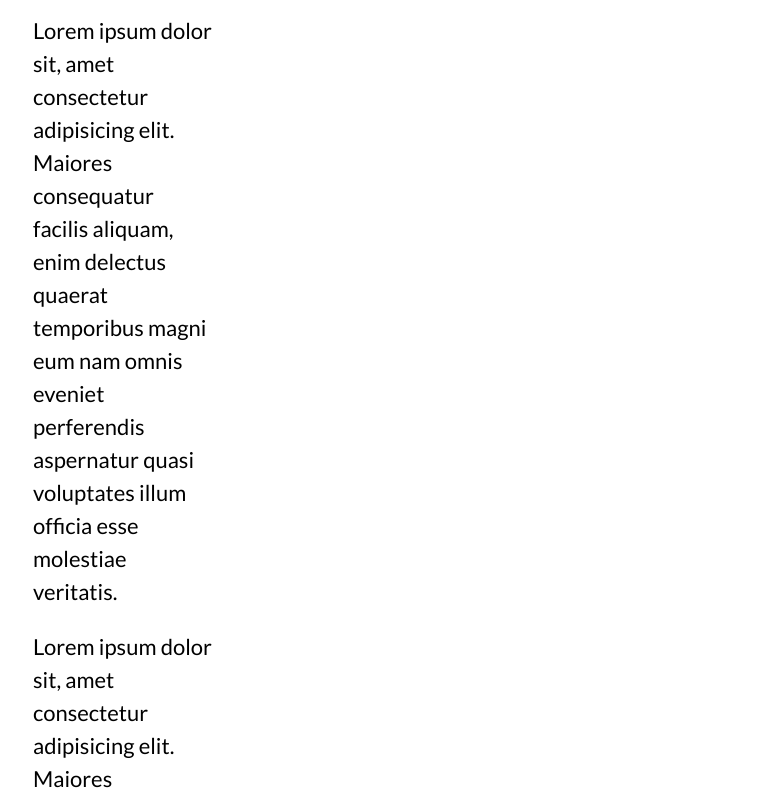
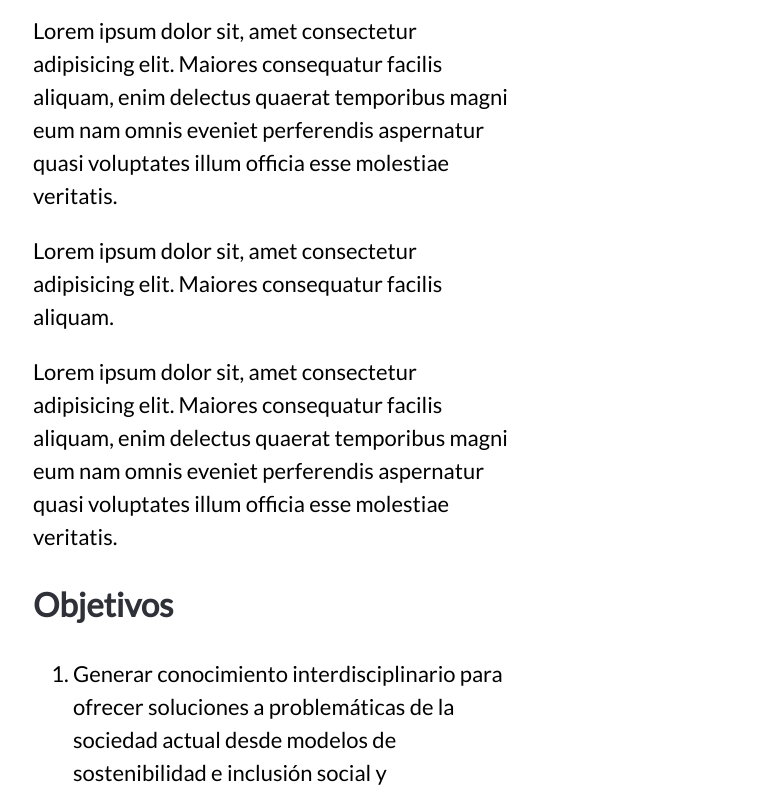
Before and after one commit to josefinaschiappacasse/DC-2023, a plain HTML site: page index.html in a window 1280 px wide. Shown: the part 739-1529 px from the top of the page, without its empty margins (167-932 px from the left). Drawn offline with Linux system fonts and the light colour scheme.

Commit message:
Update style.css
margin-right

```diff
--- a/style.css
+++ b/style.css
@@ -7,7 +7,7 @@ body{
     font-size: 22px;
     font-family: 'Lato', sans-serif;
     margin: 200px ;
-    margin-right: 900px;
+    margin-right: 600px;
     line-height: 1.5;
   }
 
```
